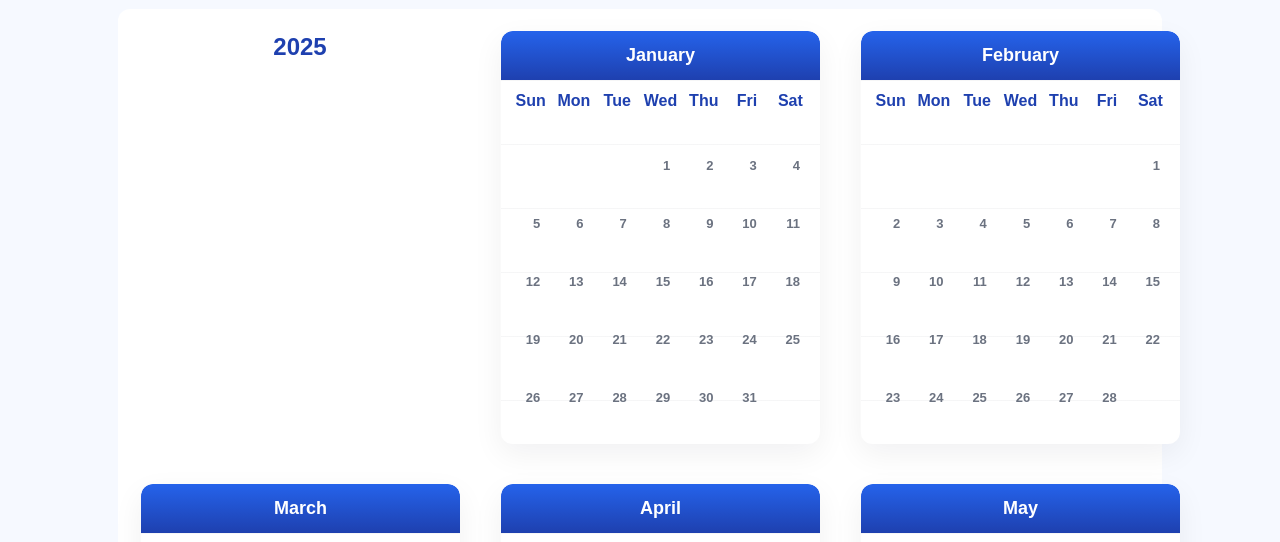
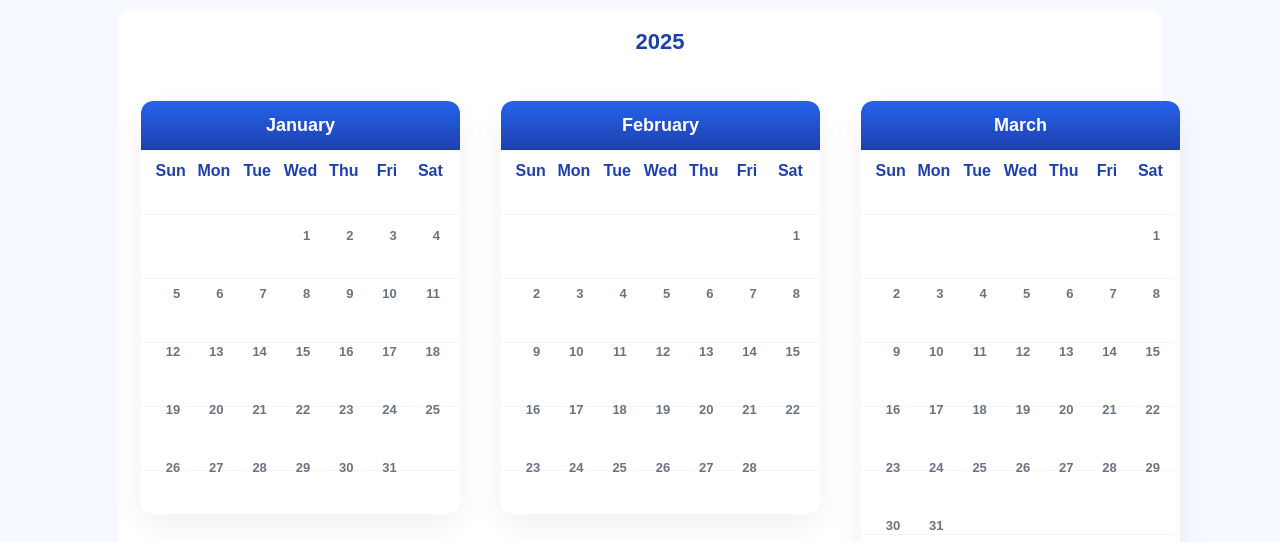
Before and after one commit to Shashank-Bisa/Klh-Hub-first-project-, a plain HTML site: page frontend/calendar.html in a window 1280 px wide. Shown: the part 227-769 px from the top of the page. Drawn offline with Linux system fonts and the light colour scheme.

Commit message:
fix(calendar): center year header and remove left blank column

```diff
--- a/frontend/assets/calendar-app.css
+++ b/frontend/assets/calendar-app.css
@@ -10,7 +10,7 @@ body { font-family: Arial, sans-serif; background: var(--bg); padding: 20px; col
 .container { max-width: 1200px; margin: 0 auto; }
 h1 { text-align: center; margin-bottom: 20px; color: var(--primary-dark) }
 .year { margin-bottom: 40px }
-.year h2 { text-align: center; color: var(--primary-dark); margin: 12px 0 }
+ .year h2 { grid-column: 1 / -1; text-align: center; color: var(--primary-dark); margin: 8px 0 16px; justify-self: center; font-size:22px }
 .month { display: block; width: 320px; margin: 10px; background: var(--card); border-radius: 12px; box-shadow: 0 10px 30px rgba(16,24,40,0.06); overflow: hidden }
 .month h3 { text-align: center; background: var(--primary); color: #fff; margin: 0; padding: 14px 10px; border-radius: 12px 12px 0 0; font-weight:700; font-size:18px }
 .year { margin-bottom: 28px; display: grid; grid-template-columns: repeat(3, 1fr); gap: 20px; align-items: start }
```
